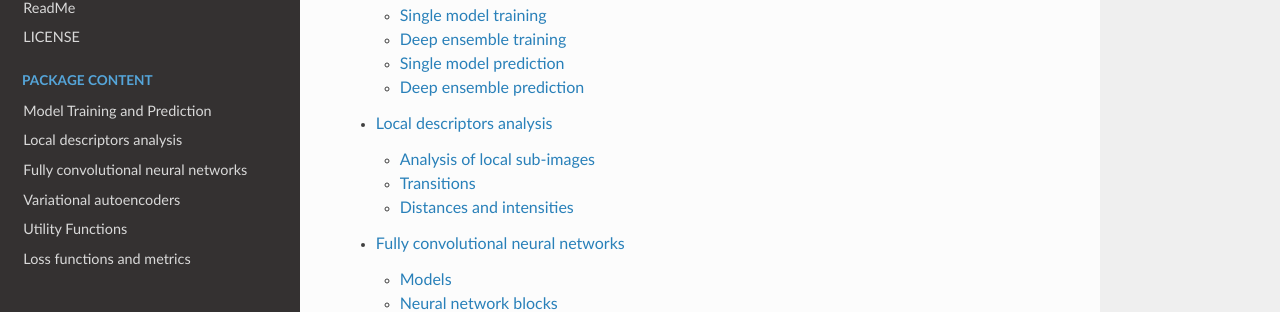
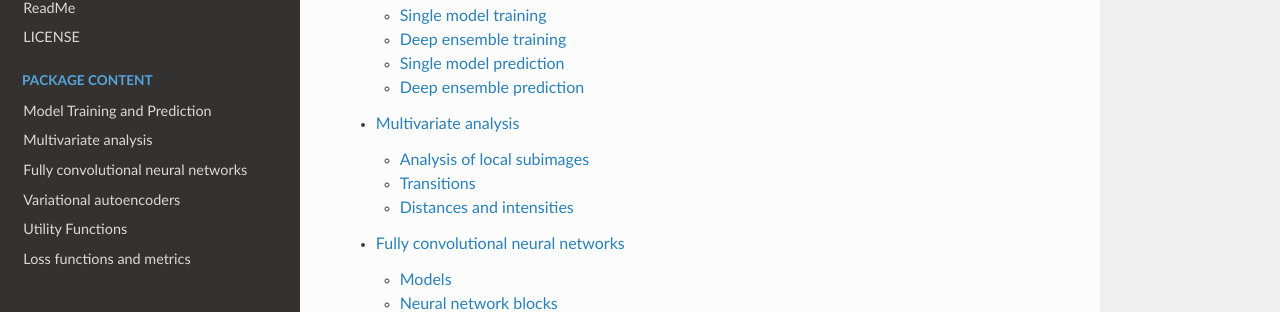
Before and after one commit to pycroscopy/atomai, a Sphinx documentation site: the page built from docs/source/index.rst, in a window 1280 px wide and 900 px high, scrolled down 456 px. Shown: the part 144-456 px from the top of the window. Built offline with Sphinx 7.4.7 and the Read the Docs theme 2.0.0, drawn with Linux system fonts in a browser that asks for light colours.

Commit message:
Update docs

```diff
--- a/docs/source/atomstat.rst
+++ b/docs/source/atomstat.rst
@@ -1,7 +1,7 @@
-Local descriptors analysis
-==========================
+Multivariate analysis
+======================
 
-Analysis of local sub-images
+Analysis of local subimages
 ----------------------------
 .. autoclass:: atomai.atomstat.imlocal
     :members:
```
